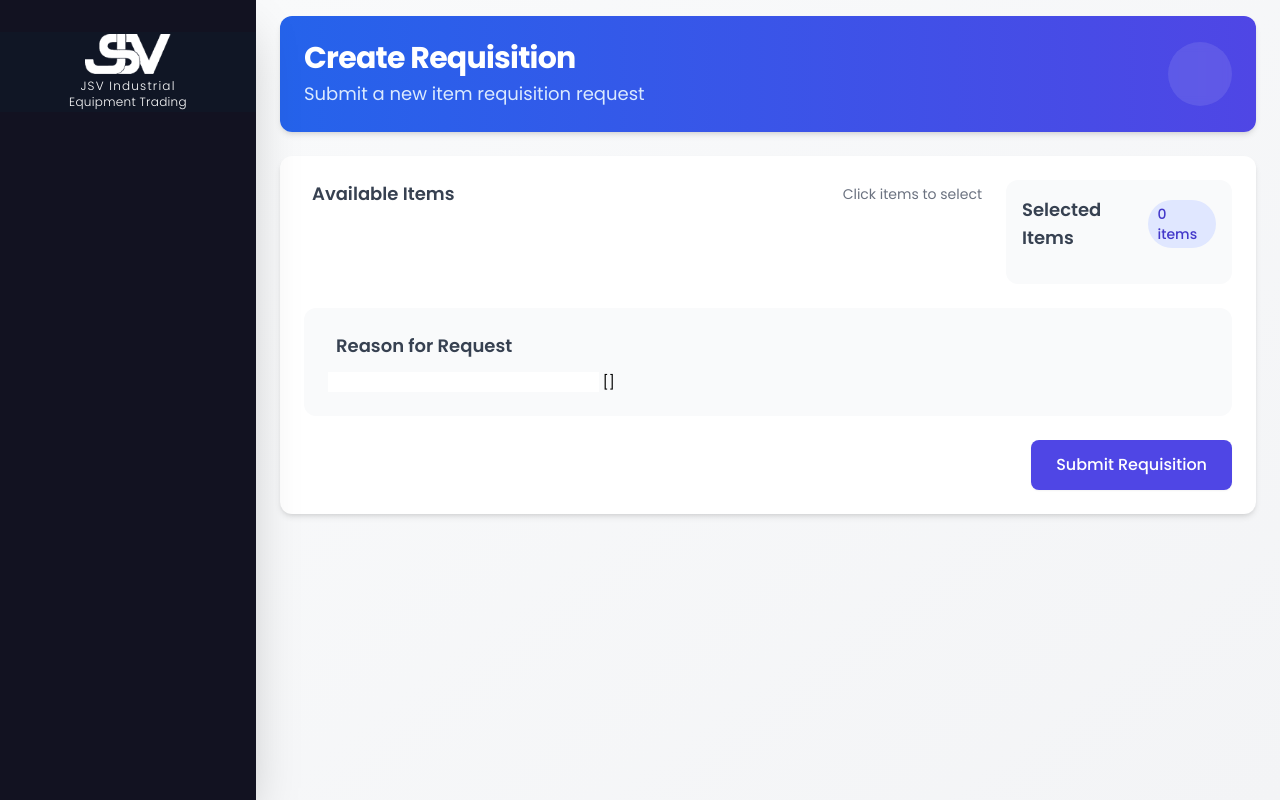
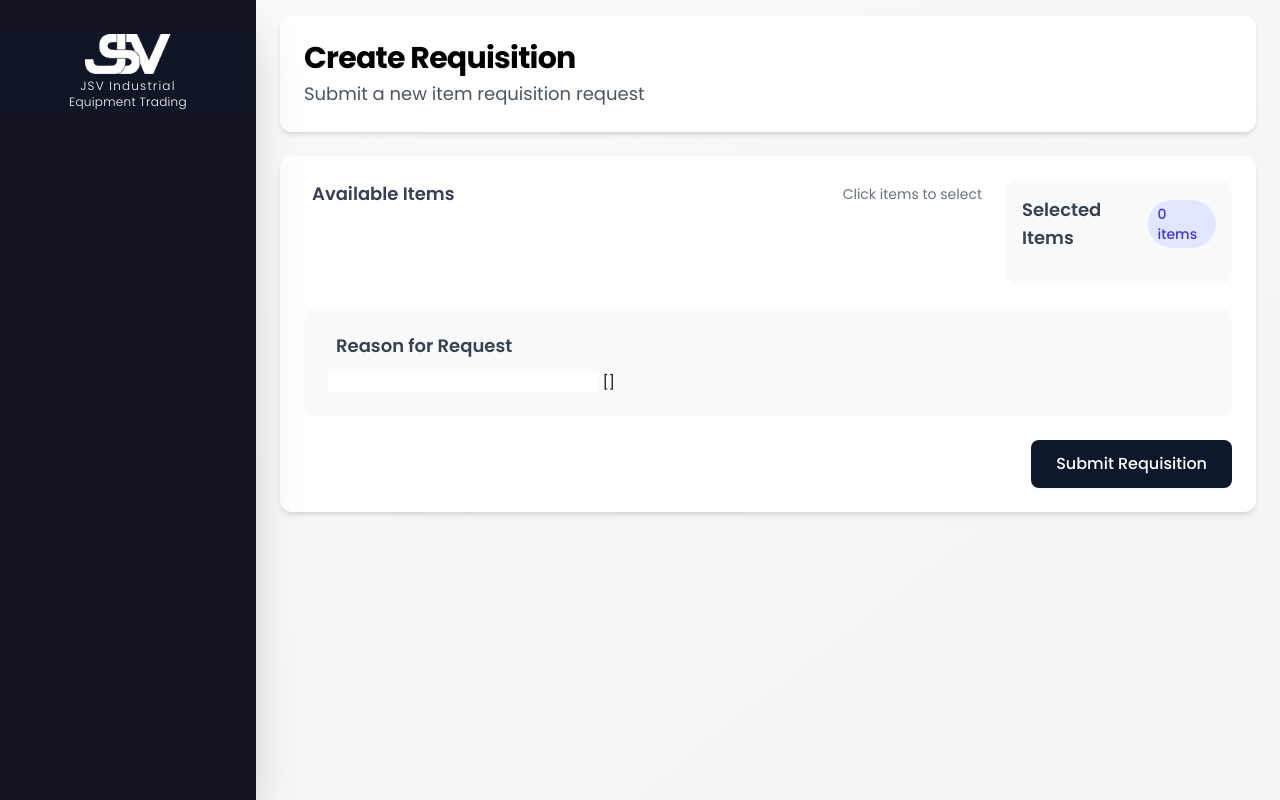
Before and after one commit to chadixearth-bit/jsv, a Django app: template tailwind_django/requisition/templates/requisition/create_requisition.html in a window 1280 px wide. Run offline with Django 5.2, Linux system fonts and the light colour scheme; the template is opened without the code that fills it, so the values that code supplies are empty, except form fields; tables that the repository leaves empty hold one stand-in row (values such as "Sample post"); form fields are guessed from the names that the template uses; parts of the project's set-up code (start-up, migrations or seed data) failed here and were passed over; some libraries are stand-ins or nearby versions; some web fonts are replaced.

Commit message:
Update forms.py and create_requisition.html: UI improvements and styling updates

```diff
--- a/tailwind_django/requisition/forms.py
+++ b/tailwind_django/requisition/forms.py
@@ -24,7 +24,7 @@
             'reason': forms.Textarea(attrs={
                 'rows': 4,
                 'class': 'mt-1 block w-full rounded-md border-gray-300 shadow-sm focus:border-indigo-500 focus:ring-indigo-500 sm:text-sm',
-                'placeholder': 'Enter the reason for this requisition...'
+                'placeholder': ' Enter the reason for this requisition...'
             }),
         }
 
--- a/tailwind_django/requisition/templates/requisition/create_requisition.html
+++ b/tailwind_django/requisition/templates/requisition/create_requisition.html
@@ -6,11 +6,11 @@
     <!-- Page Header -->
     <div class="w-full max-w-[1920px] mx-auto mb-6">
         <div class="bg-white rounded-xl shadow-md overflow-hidden">
-            <div class="bg-gradient-to-r from-blue-600 to-indigo-600 px-4 py-6 sm:px-6">
+            <div class="bg-white px-4 py-6 sm:px-6">
                 <div class="flex items-center justify-between">
                     <div class="space-y-1">
-                        <h1 class="text-2xl sm:text-3xl font-bold text-white tracking-tight">Create Requisition</h1>
-                        <p class="text-blue-100 text-base sm:text-lg">
+                        <h1 class="text-2xl sm:text-3xl font-bold text-black tracking-tight">Create Requisition</h1>
+                        <p class="text-gray-600 text-base sm:text-lg">
                             Submit a new item requisition request
                         </p>
                     </div>
@@ -117,7 +117,7 @@
 
                 <!-- Submit Button -->
                 <div class="mt-6 flex justify-end">
-                    <button type="submit" class="inline-flex items-center px-6 py-3 border border-transparent text-base font-medium rounded-lg shadow-sm text-white bg-indigo-600 hover:bg-indigo-700 focus:outline-none focus:ring-2 focus:ring-offset-2 focus:ring-indigo-500 transition-colors duration-200">
+                    <button type="submit" class="inline-flex items-center px-6 py-3 border border-transparent text-base font-medium rounded-lg shadow-sm text-white bg-slate-900 hover:bg-slate-800 focus:outline-none focus:ring-2 focus:ring-offset-2 focus:ring-indigo-500 transition-colors duration-200 h-12">
                         Submit Requisition
                     </button>
                 </div>
```
